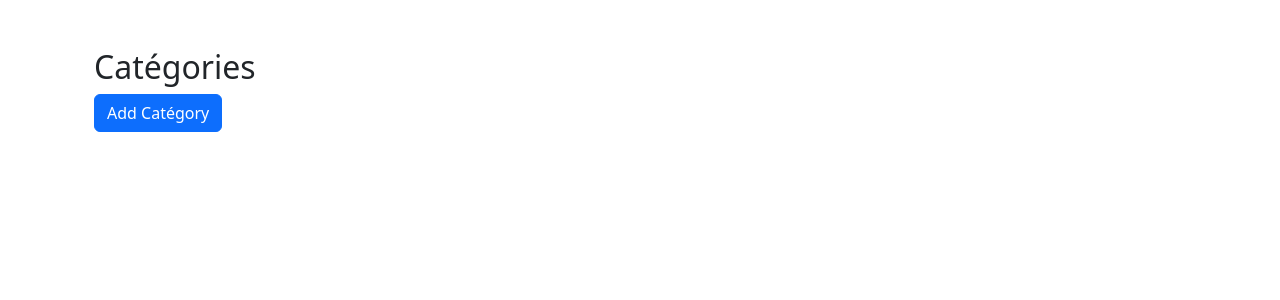
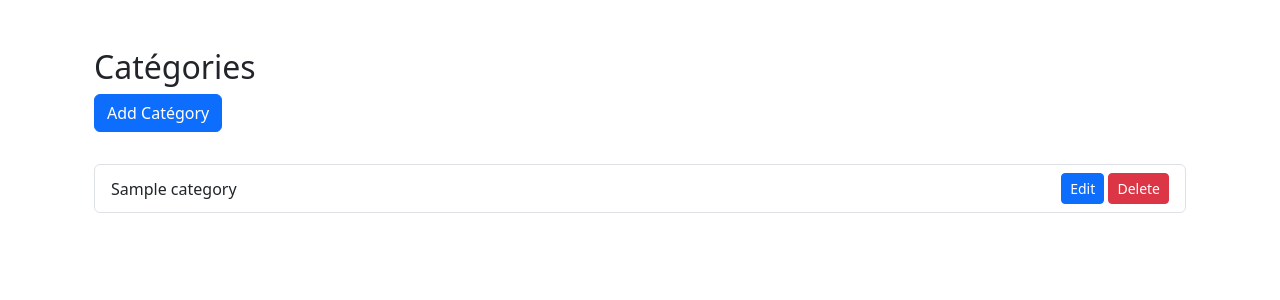
Before and after one commit to antoinegreuzard/task_manager, a Django app: page /categories/ in a window 1280 px wide. Shown: the part 56-356 px from the top of the page. Run offline with Django 5.2, Linux system fonts and the light colour scheme; a user stored in the database is signed in; tables that the repository leaves empty hold one stand-in row (values such as "Sample post").

Commit message:
feat: add Category (correct way)

```diff
--- a/task_manager/forms.py
+++ b/task_manager/forms.py
@@ -81,6 +81,8 @@ class ShareTaskListForm(forms.Form):
 
 
 class CategoryForm(forms.ModelForm):
+    name = forms.CharField(widget=forms.TextInput(attrs={'class': 'form-control'}))
+
     class Meta:
         model = Category
         fields = ['name']
--- a/task_manager/templates/task_manager/category_list.html
+++ b/task_manager/templates/task_manager/category_list.html
@@ -1,11 +1,10 @@
 <!-- category_list.html -->
-
 {% extends 'base.html' %}
 
 {% block content %}
   <div class="container">
     <h2 class="mt-5">Catégories</h2>
-    <a href="{% url 'create_category' %}" class="btn btn-primary">Add Catégory</a>
+    <a href="{% url 'create_category' %}" class="btn btn-primary mb-3">Add Catégory</a>
     <ul class="list-group mt-3">
       {% for category in categories %}
         <li class="list-group-item d-flex justify-content-between align-items-center">
--- a/task_manager/templates/task_manager/create_category.html
+++ b/task_manager/templates/task_manager/create_category.html
@@ -1,3 +1,4 @@
+<!-- create_category.html -->
 {% extends 'base.html' %}
 
 {% block content %}
--- a/task_manager/templates/task_manager/delete_category.html
+++ b/task_manager/templates/task_manager/delete_category.html
@@ -1,3 +1,4 @@
+<!-- delete_category.html -->
 {% extends 'base.html' %}
 
 {% block content %}
--- a/task_manager/templates/task_manager/share_task_list.html
+++ b/task_manager/templates/task_manager/share_task_list.html
@@ -1,3 +1,4 @@
+<!-- share_task_list.html -->
 {% extends 'base.html' %}
 
 {% block title %}Share Task List{% endblock %}
--- a/task_manager/templates/task_manager/update_category.html
+++ b/task_manager/templates/task_manager/update_category.html
@@ -1,3 +1,4 @@
+<!-- update_category.html -->
 {% extends 'base.html' %}
 
 {% block content %}
--- a/task_manager/templates/task_manager/view_task_list.html
+++ b/task_manager/templates/task_manager/view_task_list.html
@@ -1,3 +1,4 @@
+<!-- view_task_list.html -->
 {% extends 'base.html' %}
 
 {% block title %}
--- a/task_manager/views.py
+++ b/task_manager/views.py
@@ -47,14 +47,17 @@ class TaskListView(LoginRequiredMixin, ListView):
     def get_queryset(self):
         user = self.request.user
         category_id = self.request.GET.get('category')
+
         queryset = TaskList.objects.filter(Q(created_by=user) | Q(shared_with=user)).distinct()
+
+        if category_id:
+            queryset = queryset.filter(tasks__category__id=category_id).distinct()
+
         queryset = queryset.annotate(
             total_tasks=Count('tasks'),
             completed_tasks=Count('tasks', filter=Q(tasks__completed=True)),
             not_completed_tasks=Count('tasks', filter=Q(tasks__completed=False)),
         )
-        if category_id:
-            queryset = queryset.filter(category__id=category_id)
         return queryset
 
     def get_context_data(self, **kwargs):
@@ -90,6 +93,7 @@ class TaskListDetailView(TaskMixin, DetailView):
         sort_order = self.request.GET.get('sort', 'deadline')
         completed = self.request.GET.get('completed', 'False')
         priority = self.request.GET.get('priority')
+        category_id = self.request.GET.get('category')
 
         if user_id:
             tasks = tasks.filter(assigned_to__id=user_id)
@@ -101,6 +105,8 @@ class TaskListDetailView(TaskMixin, DetailView):
             tasks = tasks.filter(completed=False)
         elif completed == 'All':
             tasks = self.object.tasks.all()
+        if category_id:
+            tasks = tasks.filter(category__id=category_id)
 
         if priority:
             tasks = tasks.filter(priority=priority)
@@ -108,10 +114,11 @@ class TaskListDetailView(TaskMixin, DetailView):
         if sort_order:
             tasks = tasks.order_by(sort_order)
 
-        tasks = tasks.select_related('task_list').prefetch_related('assigned_to')
+        tasks = tasks.select_related('task_list', 'category').prefetch_related('assigned_to')
 
         context['tasks'] = tasks
         context['users'] = User.objects.all()
+        context['categories'] = Category.objects.filter(created_by=self.request.user)
         return context
 
 
@@ -333,6 +340,7 @@ class DeleteCategoryView(LoginRequiredMixin, DeleteView):
 class CategoryListView(LoginRequiredMixin, ListView):
     model = Category
     template_name = 'task_manager/category_list.html'
+    context_object_name = 'categories'
 
     def get_queryset(self):
         return Category.objects.filter(created_by=self.request.user)
```
Also changed, not shown: task_manager/templates/task_manager/task_lists.html (+9 -3 lines).
